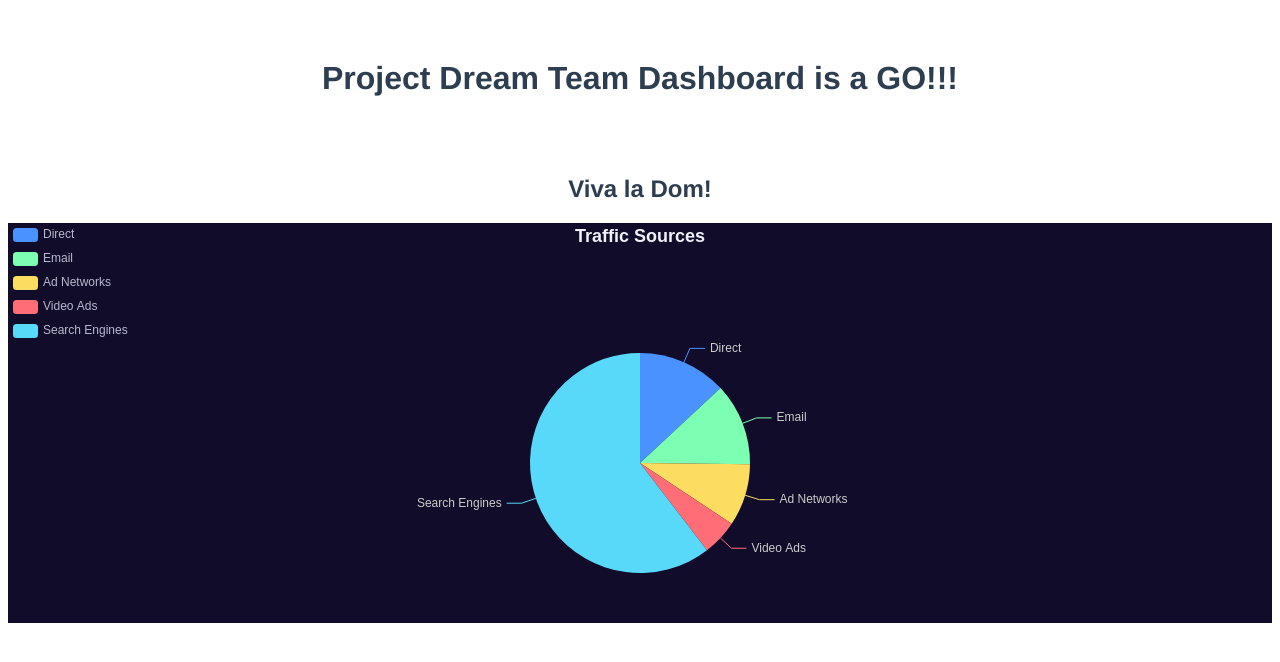
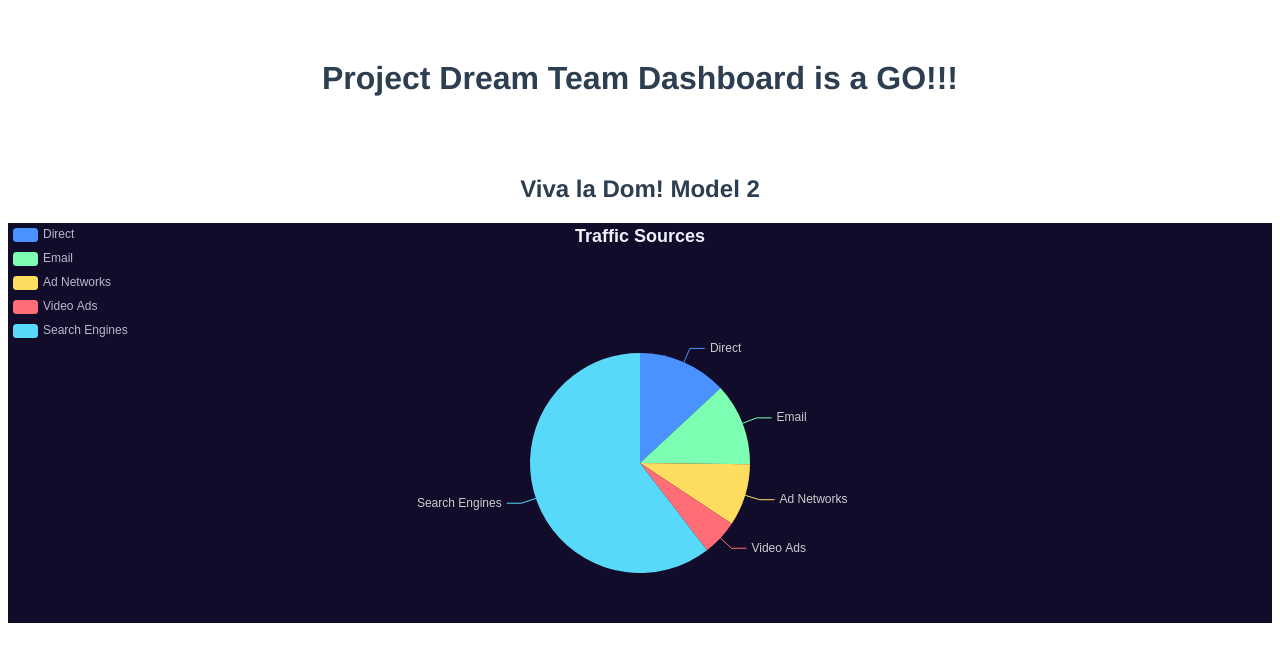
Before and after one commit to DominicGBauer/system-design-dashboard, a Vue app: page / in a window 1280 px wide. Shown: the top 662 px of the page. Built offline with nearby package versions, Linux system fonts and the light colour scheme.

Commit message:
chore: testing commit messages

```diff
--- a/src/components/Heading.vue
+++ b/src/components/Heading.vue
@@ -2,7 +2,7 @@
   <div>
     <h1>Project Dream Team Dashboard is a GO!!!</h1>
     <br>
-    <h2> Viva la Dom! </h2>
+    <h2> Viva la Dom! Model 2</h2>
   </div>
 </template>
 
```
Also changed, not shown: 1 other file (tests, documents, lock files or other folders).
